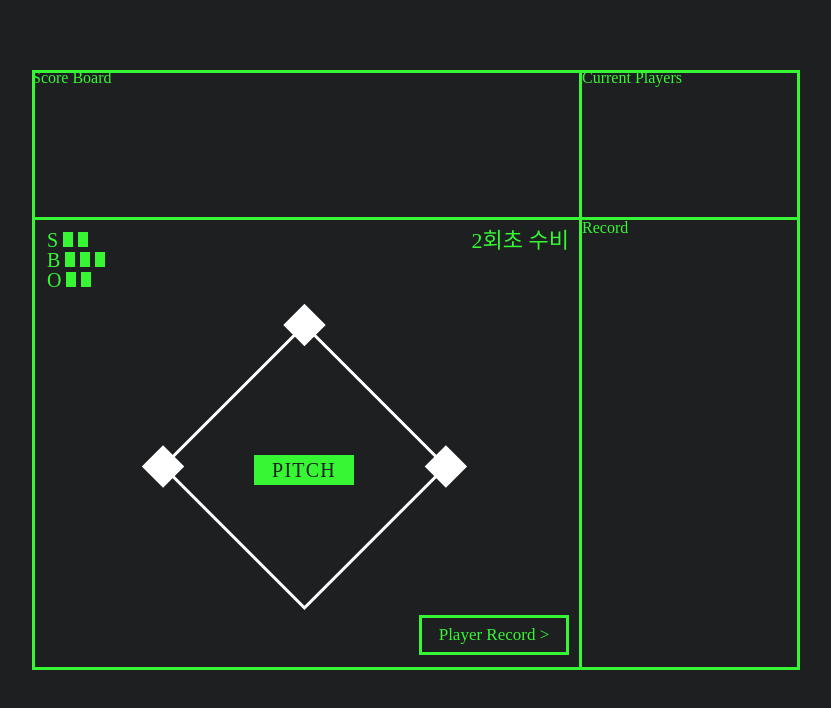
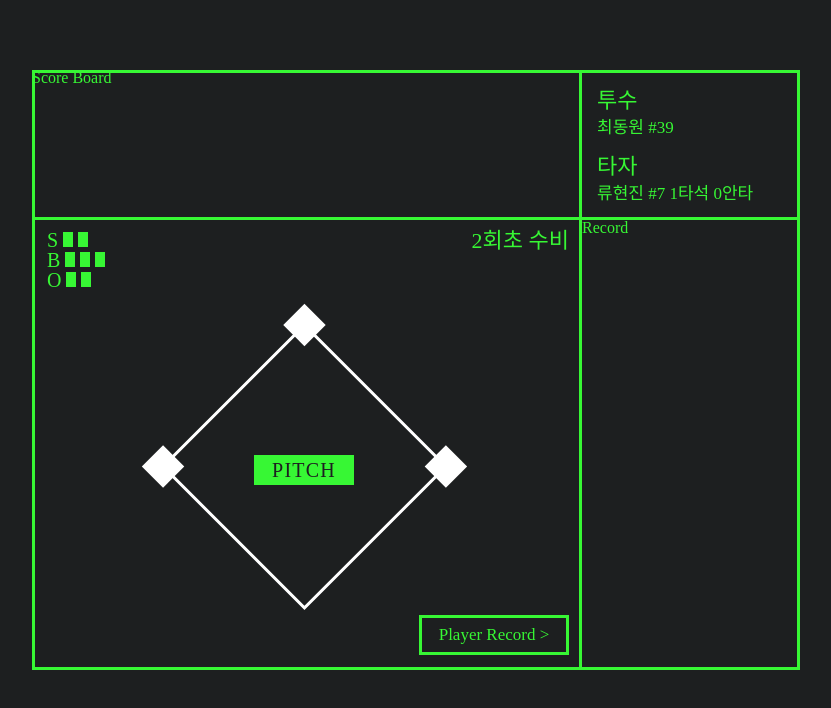
Before and after one commit to codesquad-member-2020/baseball-02, a React app in the folder FE/: page /match in a window 1280 px wide. Shown: the top 708 px of the page, without its empty margins (224-1055 px from the left). Built offline with nearby package versions, Linux system fonts and the light colour scheme; a web font is replaced by a local one.

Commit message:
[#21] feat: CurrentPlayer 컴포넌트 렌더링

```diff
--- a/FE/src/components/CurrentPlayers.jsx
+++ b/FE/src/components/CurrentPlayers.jsx
@@ -1,7 +1,20 @@
 import React from "react";
+import { GAME_START } from "Utils/const";
+import { Container, PlayerType, PlayerInfo } from "Styles/CurrentPlayers";
 
 const CurrentPlayers = () => {
-	return <div>Current Players</div>;
+	const {
+		currentPlayers: { pitcher, batter },
+	} = GAME_START;
+
+	return (
+		<Container>
+			<PlayerType>투수</PlayerType>
+			<PlayerInfo>{`${pitcher.name} #${pitcher.number}`}</PlayerInfo>
+			<PlayerType>타자</PlayerType>
+			<PlayerInfo>{`${batter.name} #${batter.number} ${batter.atBat}타석 ${batter.hit}안타`}</PlayerInfo>
+		</Container>
+	);
 };
 
 export default CurrentPlayers;
--- /dev/null
+++ b/FE/src/styles/CurrentPlayers.js
@@ -0,0 +1,17 @@
+import styled from "styled-components";
+
+const Container = styled.div`
+	padding: 20px 15px;
+`;
+
+const PlayerType = styled.div`
+	font-size: 22px;
+	margin-bottom: 7px;
+`;
+
+const PlayerInfo = styled.div`
+	font-size: 17px;
+	margin-bottom: 20px;
+`;
+
+export { Container, PlayerType, PlayerInfo };
```
